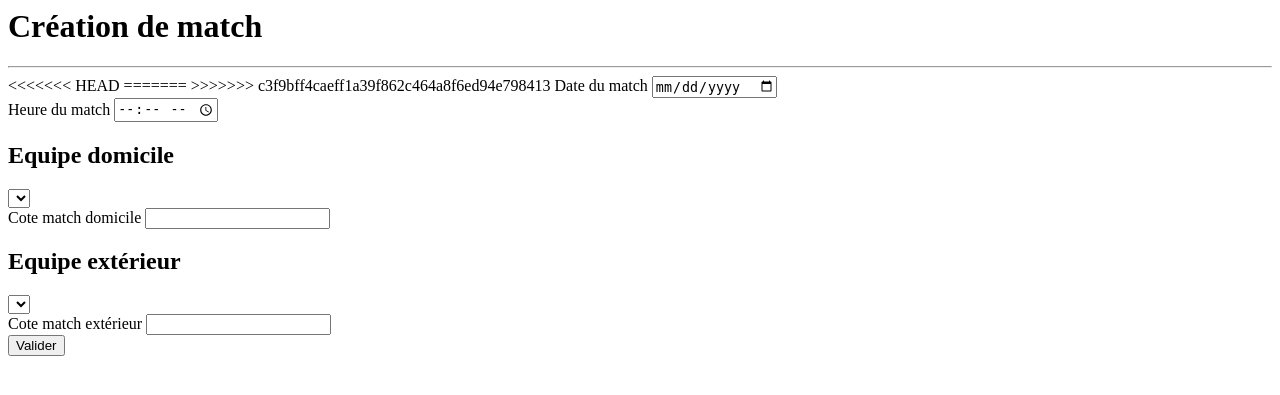
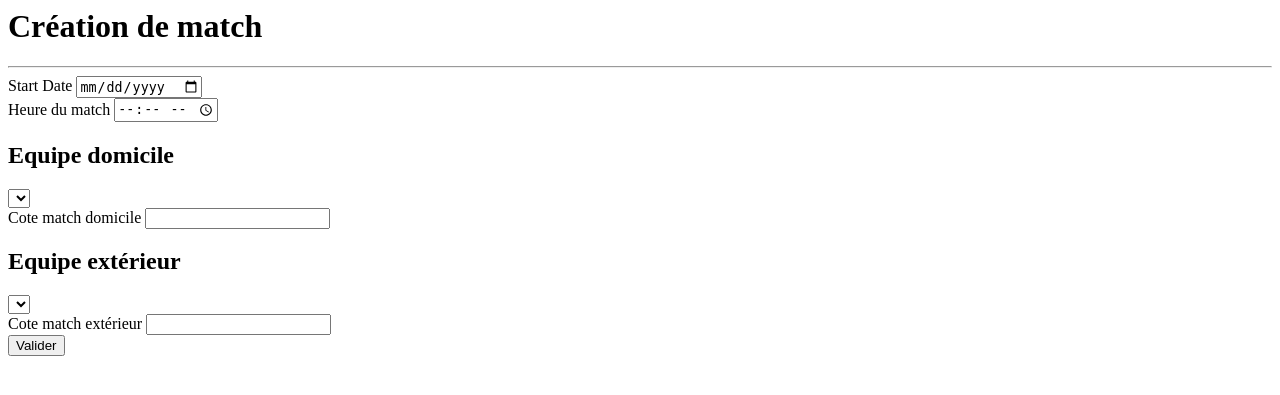
Before and after one commit to dycor/pronostic, a Flask app: page /createMatch in a window 1280 px wide. Shown: the top 395 px of the page. Run offline with Flask 2, Linux system fonts and the light colour scheme; data that the repository does not hold is empty.

Commit message:
final add ok

```diff
--- a/forms.py
+++ b/forms.py
@@ -5,7 +5,6 @@ from flask_wtf import FlaskForm
 from wtforms import PasswordField, StringField, SubmitField, TextField, SelectField, ValidationError
 from wtforms.validators import DataRequired, Email, EqualTo
 from wtforms.fields.html5 import DateField, TimeField
-
 
 class RegistrationForm(FlaskForm):
     """
@@ -43,7 +42,8 @@ class CreateMatchForm(FlaskForm):
     """
     Form for create a match
     """
-    dateMatch = DateField('Date du match', format='%d-%m-%Y')
+    dateMatch = DateField('Start Date', format='%Y-%m-%d')
+    # dateMatch = DateField('Date du match', format='%d-%m-%Y')
     timeMatch = TimeField('Heure du match')
     coteMatchDom = StringField('Cote match domicile', validators=[DataRequired()])
     coteMatchExt = StringField('Cote match extérieur', validators=[DataRequired()])
--- a/main.py
+++ b/main.py
@@ -1,9 +1,9 @@
 #! /usr/bin/python
 # -*- coding:utf-8 -*-
 
-# import sys
-# reload(sys)
-# sys.setdefaultencoding('utf-8')
+import sys
+reload(sys)
+sys.setdefaultencoding('utf-8')
 
 from flask import Flask,render_template,request
 from flask_sqlalchemy import SQLAlchemy
@@ -11,6 +11,7 @@ from flask import jsonify
 from sqlalchemy import Column, Integer, String, ForeignKey, Date
 from sqlalchemy.orm import relationship
 from forms import LoginForm, RegistrationForm, CreateMatchForm
+import datetime
 
 app = Flask(__name__)
 app.config['SQLALCHEMY_DATABASE_URI'] = 'mysql+pymysql://root:@localhost:3306/python'
@@ -78,26 +79,18 @@ def createMatch():
     form = CreateMatchForm()
     teams = Team.query.all()
 
-    if form.validate_on_submit():
+    if request.method == 'POST':
         print('ok')
         match = Match(
             day = form.dateMatch.data,
             time = form.timeMatch.data,
-            first_team_id = request.form.choiceTeamDom,
-            second_team_id = request.form.choiceTeamExt,
+            first_team_id = request.form.get('choiceTeamDom'),
+            second_team_id = request.form.get('choiceTeamExt'),
             first_team_score = 0,
             second_team_score = 0,
             first_team_cote = form.coteMatchDom.data,
             second_team_cote = form.coteMatchExt.data
         )
-
-        print(form.dateMatch.data)
-        print(form.timeMatch.data)
-        print(request.form.choiceTeamDom)
-        print(request.form.choiceTeamExt)
-        print(form.coteMatchExt)
-        print(form.coteMatchDom)
-
         db.session.add(match)
         db.session.commit()
 
--- a/templates/createMatch.html
+++ b/templates/createMatch.html
@@ -1,11 +1,8 @@
 <h1>Création de match</h1>
 <hr>
 <form action="/createMatch" method="POST">
-<<<<<<< HEAD
-=======
     {{ form.csrf_token }}
 
->>>>>>> c3f9bff4caeff1a39f862c464a8f6ed94e798413
     {{form.dateMatch.label}}
     {{form.dateMatch}}
     <br>
```
Also changed, not shown: 1 other file.
